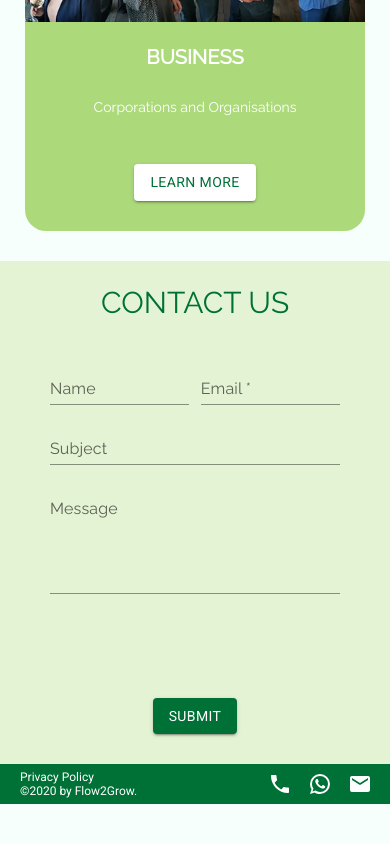
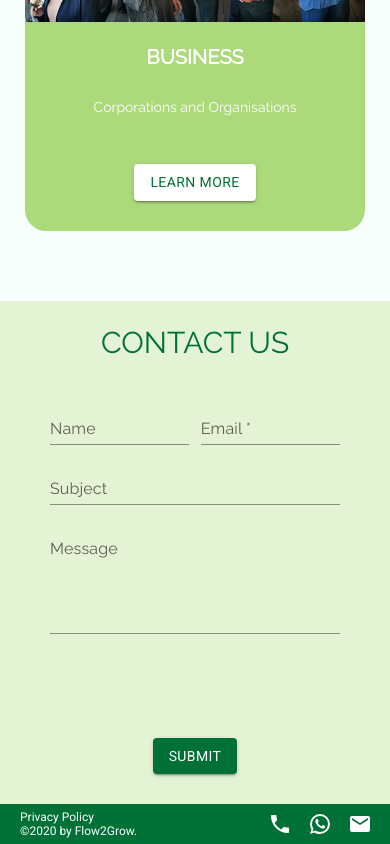
Before and after one commit to alicemayle/Flow2Grow, a React (Create React App) app: page / in a window 390 px wide. Shown: the part 2029-2873 px from the top of the page. Before the commit the page ends 2833 px from the top, so only its background shows below. Built offline with nearby package versions, Linux system fonts and the light colour scheme.

Commit message:
margin top contact us

```diff
--- a/src/App.css
+++ b/src/App.css
@@ -390,7 +390,6 @@ input[type='number']::-webkit-outer-spin-button {
 }
 .contact-us-page {
 	padding: 0;
-	padding-top: 70px;
 }
 .box-contact-us {
 	width: 100%;
@@ -709,7 +708,6 @@ input[type='number']::-webkit-outer-spin-button {
 	}
 	.contact-us-page {
 		padding: 0;
-		padding-top: 30px;
 	}
 	.box-contact-us-image {
 		display: none;
--- a/src/containers/Contact/ContactUs.js
+++ b/src/containers/Contact/ContactUs.js
@@ -15,13 +15,14 @@ class ContactUs extends Component {
         const { margin, t } = this.props;
         const { subject, message } = this.state;
         const fontSize = window.screen.width > 500 ? 16 : 14;
+        const marginTop = window.screen.width > 500 ? '70px' : '30px';
 
         var link = 'mailto:info@flow2grow.com?body='+message+" &subject="+subject;
     return (
         <div className='home-page-box contact-us-page'>
             <Box className='box-contact-us'
                 sx={{
-                    marginTop: margin ? '26px' : 0,
+                    marginTop: margin ? '96px' : marginTop,
                     backgroundColor: margin ? 'transparent' : '#e4f3d4'
                 }}
             >
```
